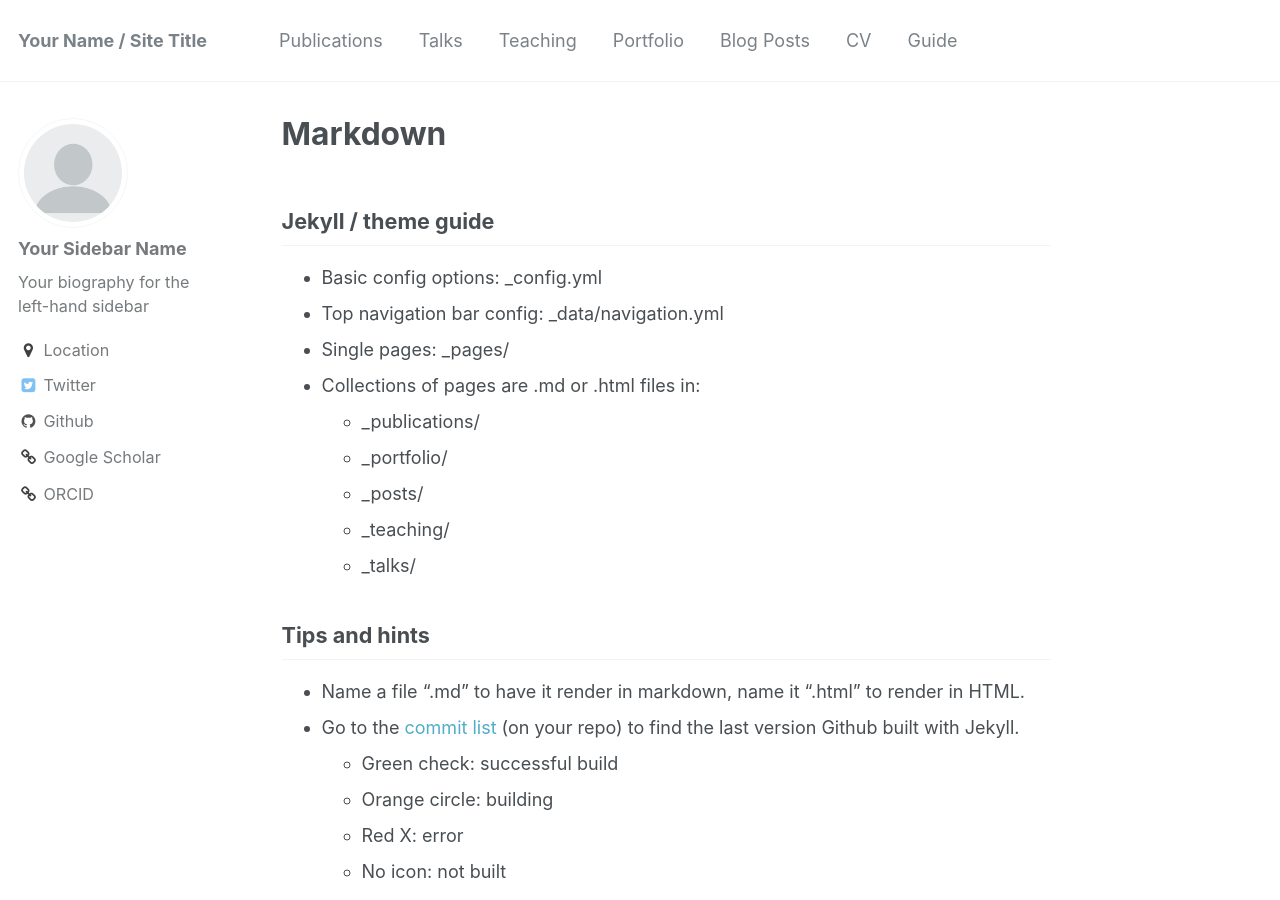
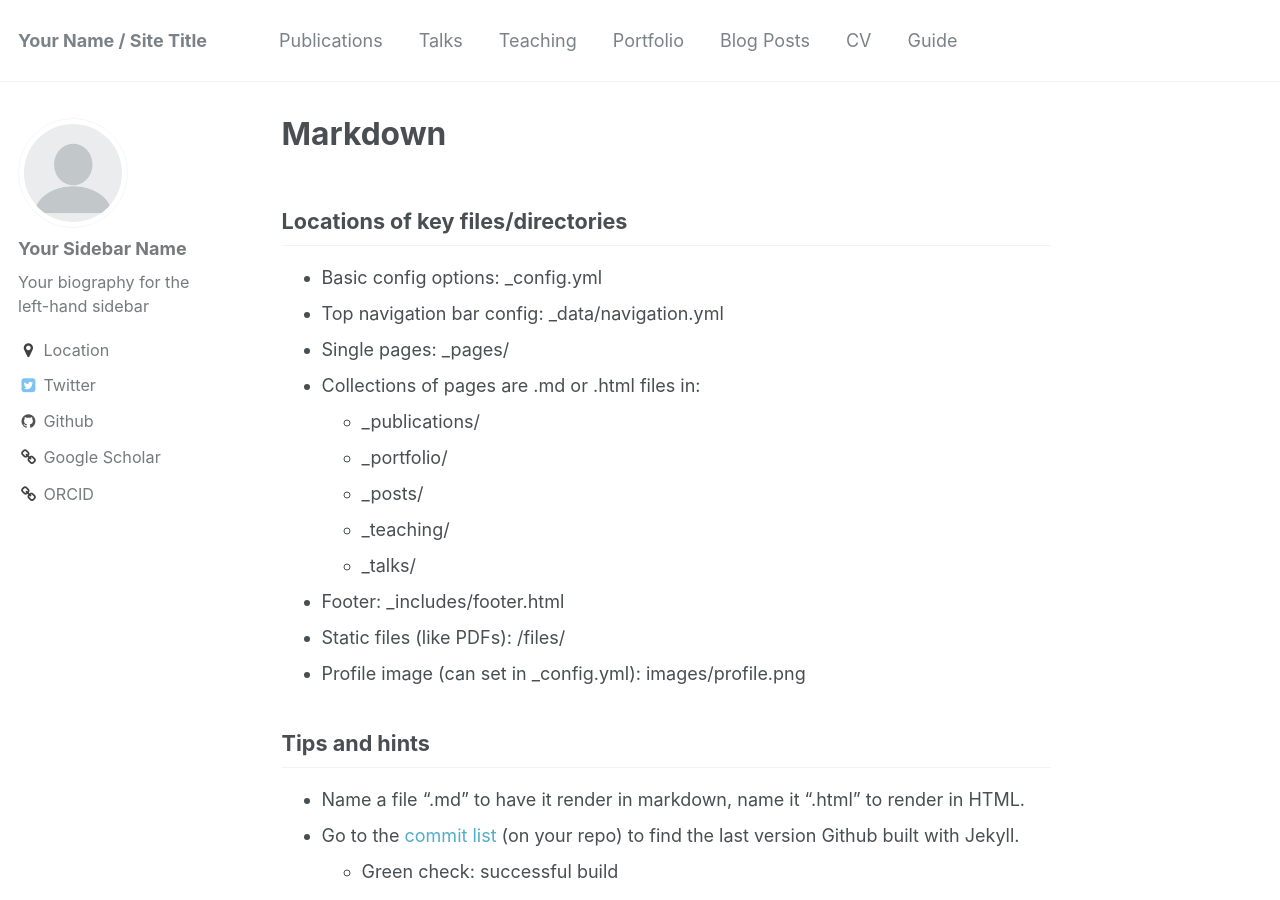
Before and after one commit to xoofee/xoofee.github.io, a Jekyll site: the page built from _pages/markdown.md, in a window 1280 px wide and 900 px high. Built offline with Jekyll 4.4.1, drawn with Linux system fonts in a browser that asks for light colours.

Commit message:
Update markdown.md

```diff
--- a/_pages/markdown.md
+++ b/_pages/markdown.md
@@ -7,7 +7,7 @@ redirect_from:
   - /markdown.html
 ---
 
-## Jekyll / theme guide
+## Locations of key files/directories
 
 * Basic config options: _config.yml
 * Top navigation bar config: _data/navigation.yml
@@ -18,6 +18,9 @@ redirect_from:
   * _posts/
   * _teaching/
   * _talks/
+* Footer: _includes/footer.html
+* Static files (like PDFs): /files/
+* Profile image (can set in _config.yml): images/profile.png
 
 ## Tips and hints
 
```
